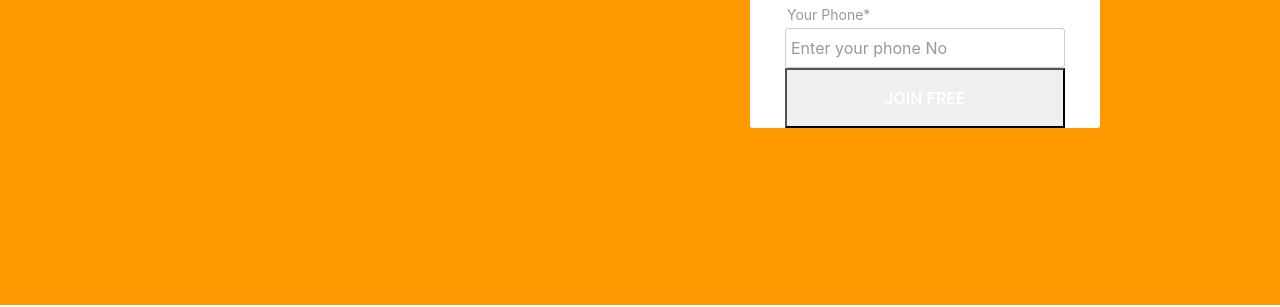
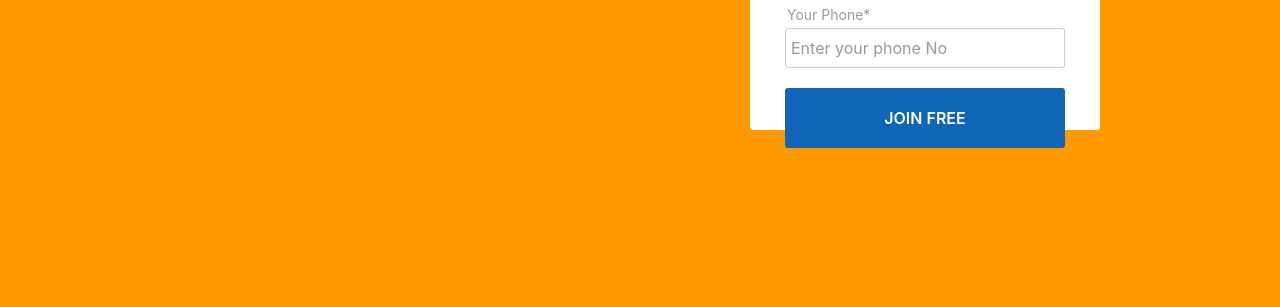
Before and after one commit to IIekapb174/Second-site, a plain HTML site: page index.html in a window 1280 px wide. Shown: the part 520-827 px from the top of the page. Drawn offline with nearby package versions, Linux system fonts and the light colour scheme.

Commit message:
Add files via upload

```diff
--- a/style.css
+++ b/style.css
@@ -80,4 +80,10 @@ form label
 	height: 60px;
 	color: #fff;
 	font-weight: 600; /*Насыщенность шрифта*/
+	background-color: #1065b6;
+	border: none;
+	border-radius: 3px;
+	margin-top: 20px;
+	cursor: pointer;
+	margin-bottom: -30px;
 }
```
Also changed, not shown: volna.png (added).
